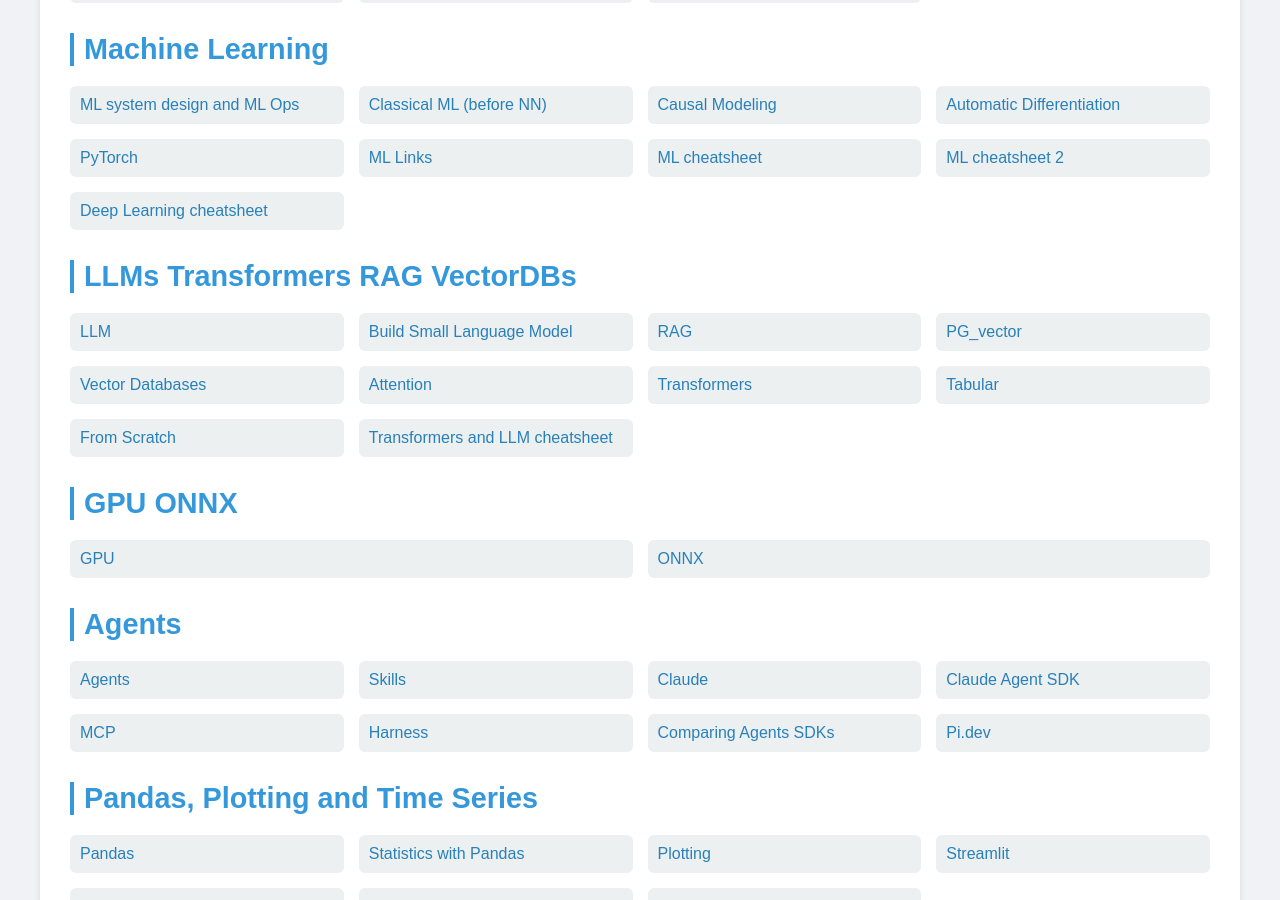
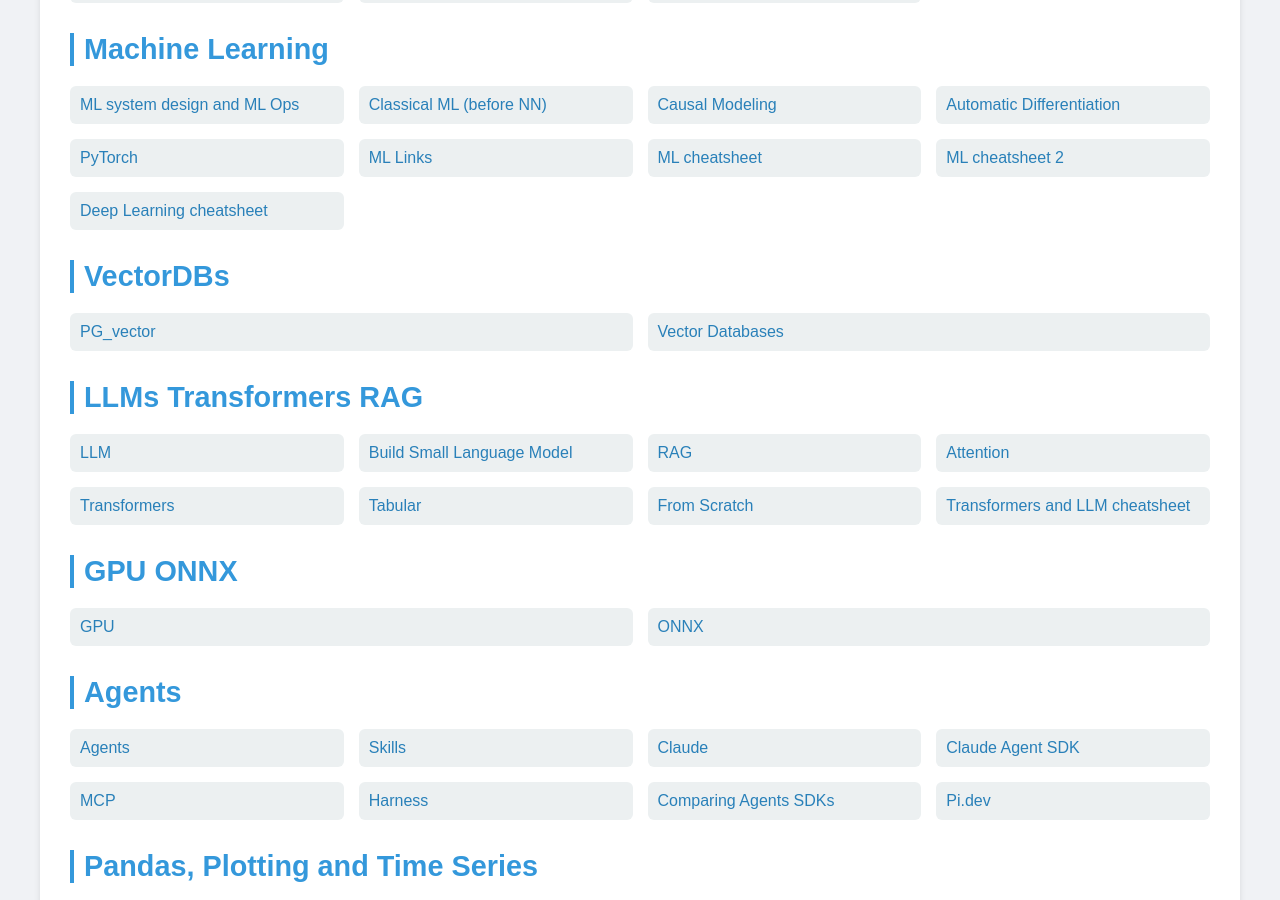
Before and after one commit to Michael-Lubinsky/michael-lubinsky.github.com, a Jekyll site: the page built from index.html, in a window 1280 px wide and 900 px high, scrolled down 2821 px. Built offline with Jekyll 4.4.1, drawn with Linux system fonts in a browser that asks for light colours.

Commit message:
Add VectorDBs category and update LLMs section
Added a new category for VectorDBs with relevant links and updated the LLMs section title.

```diff
--- a/index.html
+++ b/index.html
@@ -285,14 +285,21 @@
             </div>
         </div>
 
+        <div class="category">
+            <h2>VectorDBs</h2>
+            <div class="links-grid">
+                <a href="vector_db/pg_vector.html">PG_vector</a>
+                <a href="vector_db/vector_db.html">Vector Databases</a>
+            </div>
+        </div>
+
          <div class="category">
-            <h2>LLMs Transformers  RAG VectorDBs</h2>
+            <h2>LLMs Transformers  RAG </h2>
             <div class="links-grid">
                 <a href="ml/llm.html">LLM</a>
                 <a href="https://leanpub.com/howtobuildandfine-tuneasmalllanguagemodel">Build  Small Language Model</a>
                 <a href="ml/rag.html">RAG</a>
-                <a href="ml/pg_vector.html">PG_vector</a>
-                <a href="vector_db/vector_db.html">Vector Databases</a>
+
                 <a href="ml/attention.html">Attention</a>
                 <a href="ml/transformer.html">Transformers</a>
                 <a href="ml/tabular.html">Tabular</a>
```
